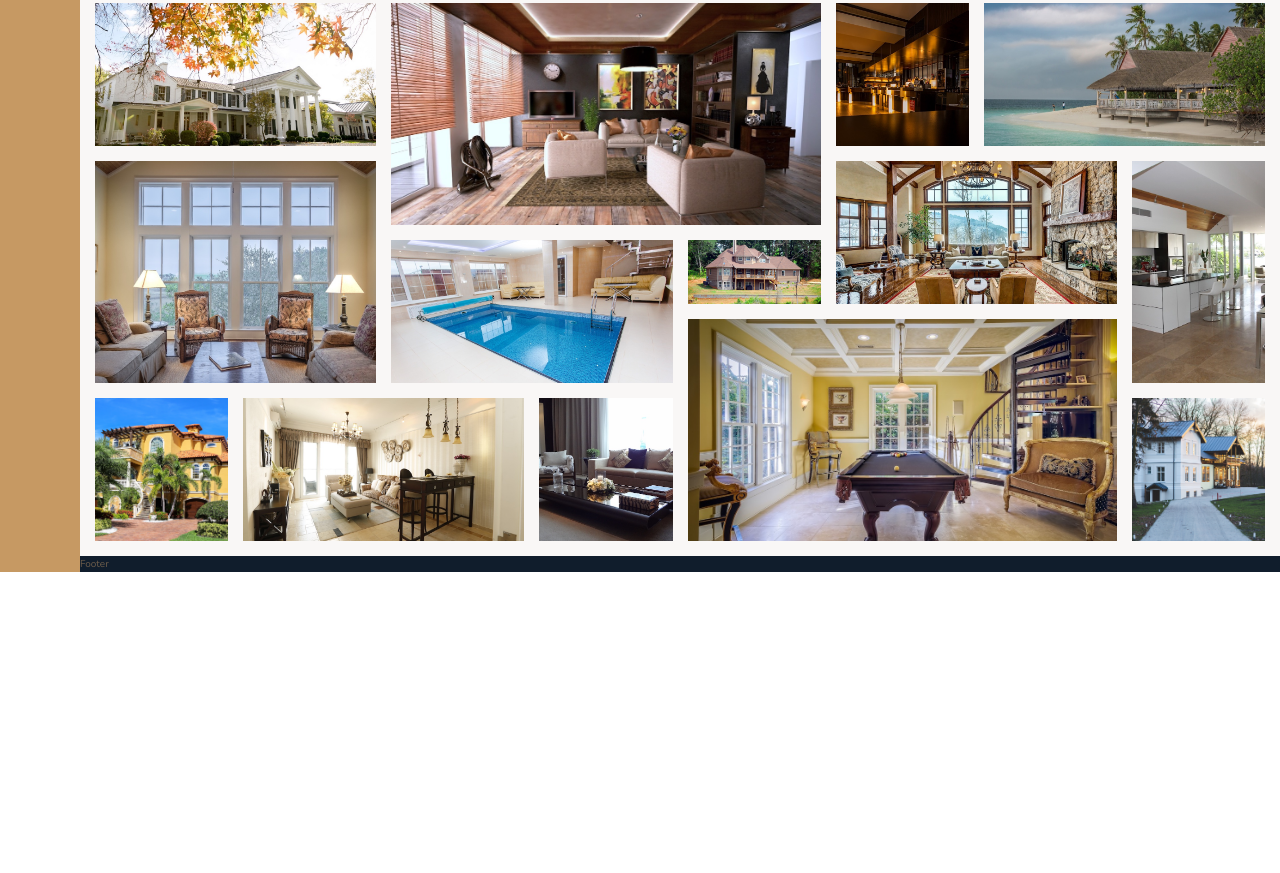
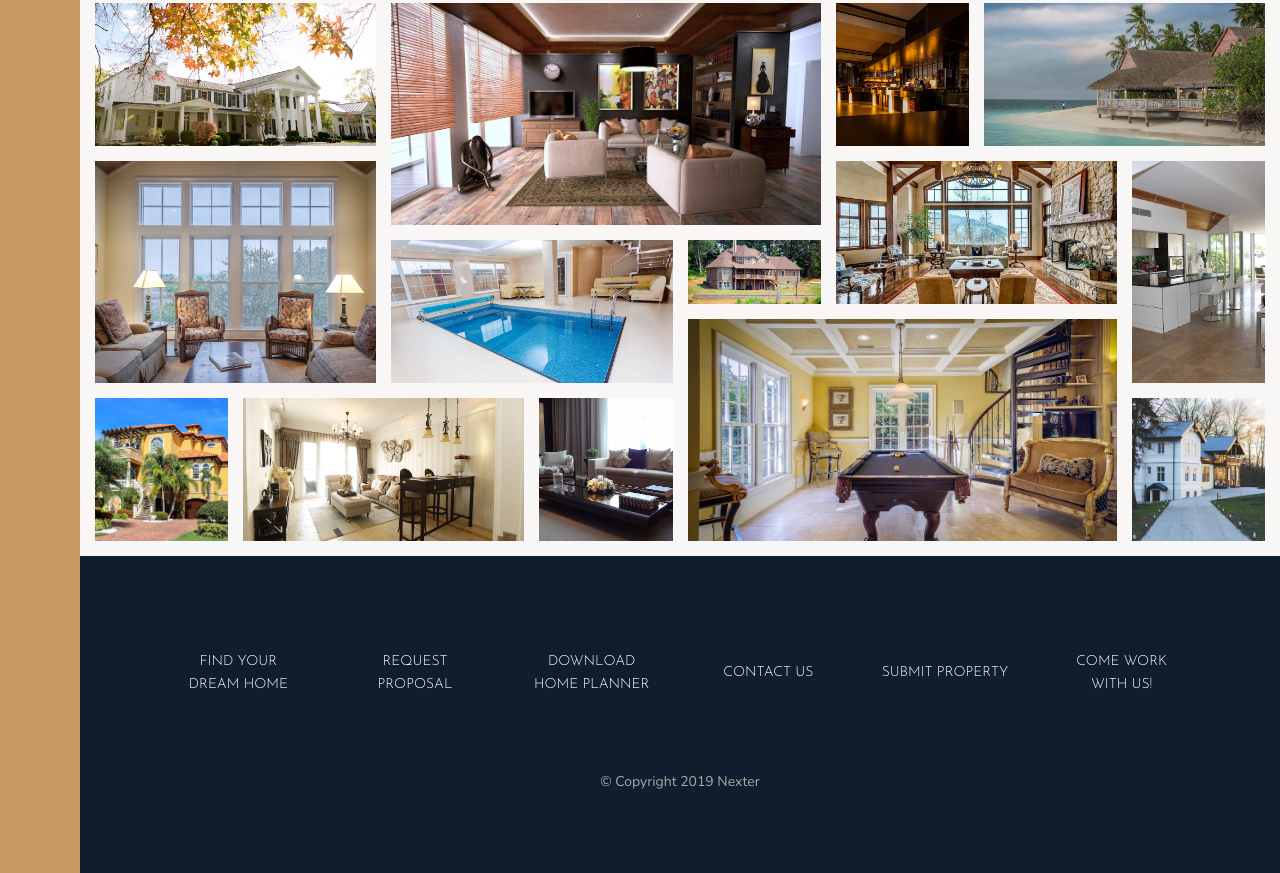
Before and after one commit to liviupreda/sass-grid-nexter, a website: page index.html in a window 1280 px wide. Shown: the part 3084-3957 px from the top of the page. Before the commit the page ends 3656 px from the top, so only its background shows below. Drawn offline with nearby package versions, Linux system fonts and the light colour scheme.

Commit message:
build & style footer

```diff
--- a/index.html
+++ b/index.html
@@ -378,7 +378,27 @@
     </section>
 
     <footer class="footer">
-      Footer
+      <ul class="nav">
+        <li class="nav__item">
+          <a href="#" class="nav__link">Find your dream home</a>
+        </li>
+        <li class="nav__item">
+          <a href="#" class="nav__link">Request proposal</a>
+        </li>
+        <li class="nav__item">
+          <a href="#" class="nav__link">Download home planner</a>
+        </li>
+        <li class="nav__item"><a href="#" class="nav__link">Contact us</a></li>
+        <li class="nav__item">
+          <a href="#" class="nav__link">Submit property</a>
+        </li>
+        <li class="nav__item">
+          <a href="#" class="nav__link">Come work with us!</a>
+        </li>
+      </ul>
+      <p class="copyright">
+        &copy; Copyright 2019 Nexter
+      </p>
     </footer>
   </body>
 </html>
--- a/sass/_footer.scss
+++ b/sass/_footer.scss
@@ -1,4 +1,40 @@
 .footer {
   background-color: $color-secondary;
   grid-column: full-start / full-end;
+  padding: 8rem;
 }
+
+.nav {
+  list-style: none;
+
+  display: grid;
+  grid-template-columns: repeat(auto-fit, minmax(15rem, 1fr));
+  grid-gap: 2rem;
+  align-items: center;
+
+  &__link:link,
+  &__link:visited {
+    font-size: 1.4rem;
+    color: #fff;
+    text-decoration: none;
+    font-family: $font-display;
+    text-transform: uppercase;
+    text-align: center;
+    padding: 1.5rem;
+    display: block;
+    transition: all 0.2s;
+  }
+
+  &__link:hover,
+  &__link:active {
+    background-color: rgba(#fff, 0.05);
+    transform: translateY(-3px);
+  }
+}
+
+.copyright {
+  font-size: 1.4rem;
+  color: $color-grey-light-2;
+  margin-top: 6rem;
+  text-align: center;
+}
```
Also changed, not shown: css/style.css.
